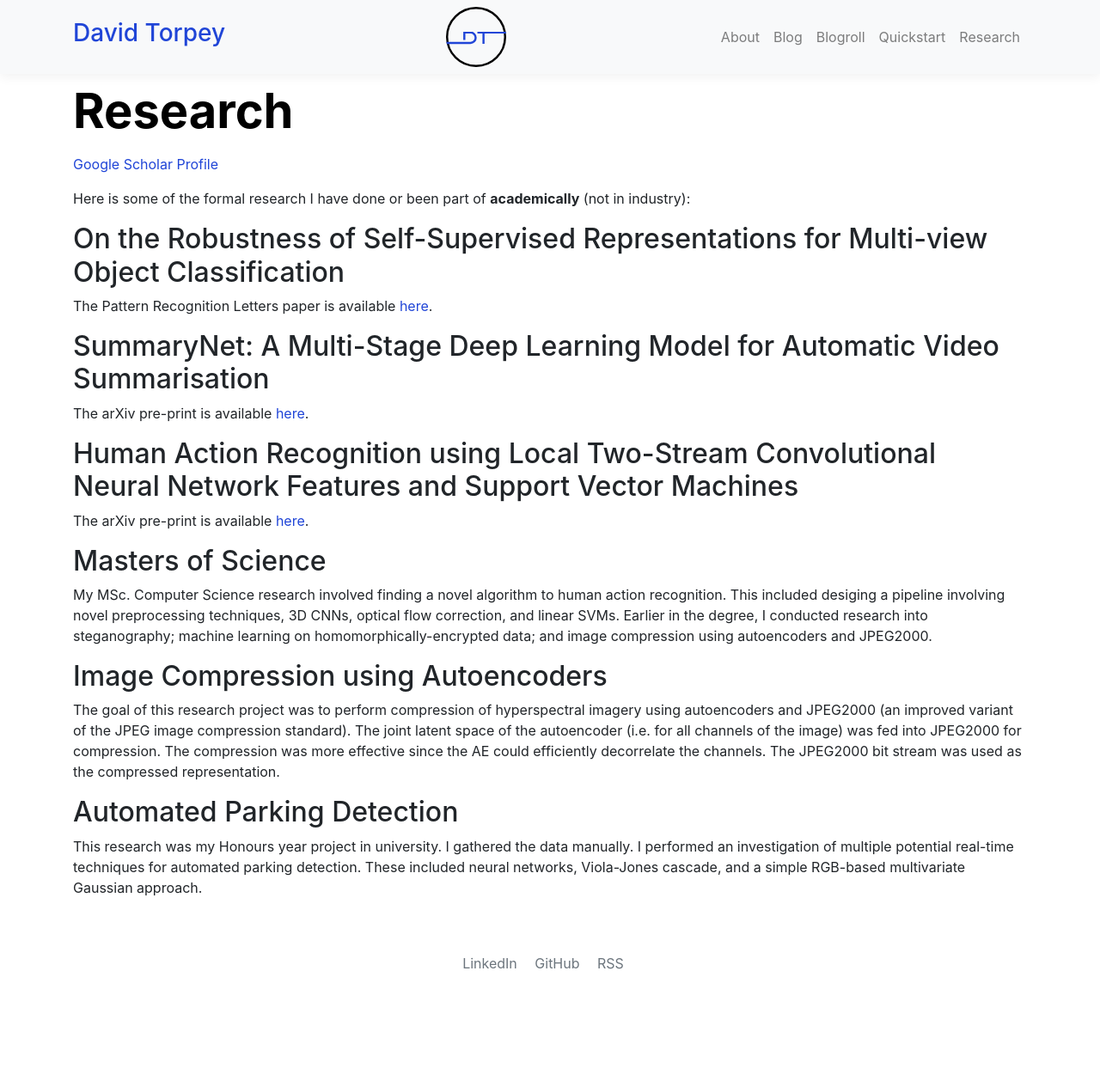
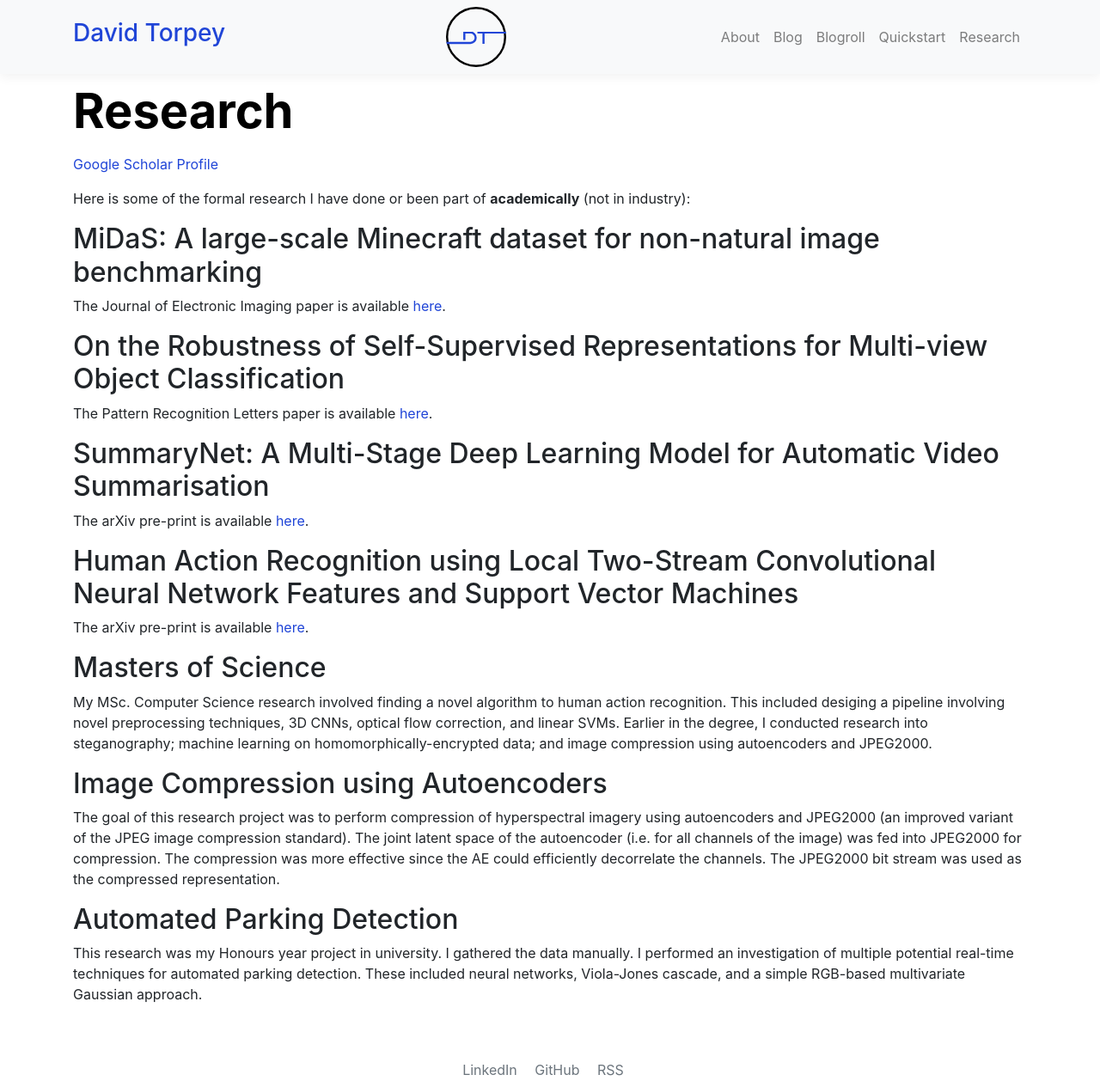
Before and after one commit to DavidTorpey/davidtorpey.github.io, a Jekyll site: the page built from research.md, in a window 1280 px wide and 1265 px high. Shown: the whole window at 86% size. Built offline with Jekyll 4.4.1, drawn with Linux system fonts in a browser that asks for light colours; nearby versions of some CDN libraries.

Commit message:
Midas paper

```diff
--- a/research.md
+++ b/research.md
@@ -7,6 +7,10 @@ permalink: /research/
 [Google Scholar Profile](https://scholar.google.com/citations?user=4pN26AoAAAAJ&hl=en)
 
 Here is some of the formal research I have done or been part of **academically** (not in industry):
+
+## MiDaS: A large-scale Minecraft dataset for non-natural image benchmarking
+
+The Journal of Electronic Imaging paper is available [here](https://opticalengineering.spiedigitallibrary.org/journals/journal-of-electronic-imaging/volume-33/issue-01/013035/MiDaS--a-large-scale-Minecraft-dataset-for-non-natural/10.1117/1.JEI.33.1.013035.short#_=_).
 
 ## On the Robustness of Self-Supervised Representations for Multi-view Object Classification
 
```
Also changed, not shown: about.md (+0 -2 lines).
